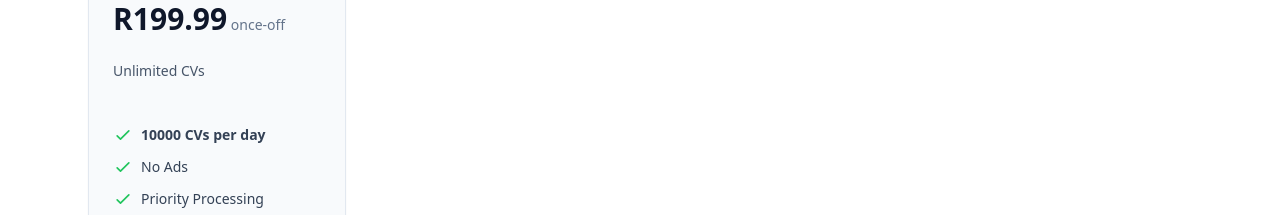
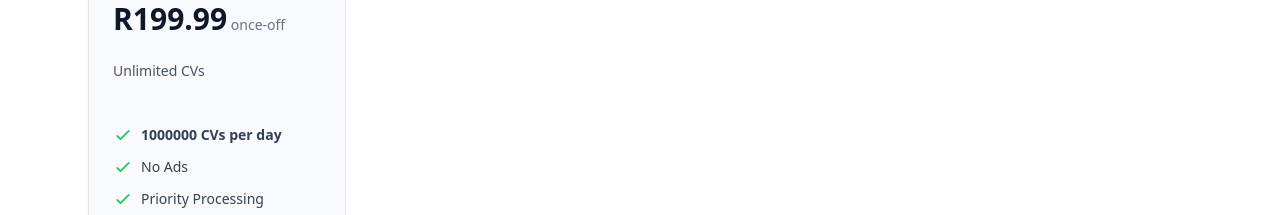
Before and after one commit to celemqhele/cvtailorpro, a React (Vite) app: page / in a window 1280 px wide. Shown: the part 3040-3255 px from the top of the page. Built offline with nearby package versions, Linux system fonts and the light colour scheme; no server answers; the database is empty.

Commit message:
Add files via upload

```diff
--- a/components/Layout.tsx
+++ b/components/Layout.tsx
@@ -101,7 +101,7 @@ export const Layout: React.FC = () => {
 
     if (profile) {
         if (profile.email === 'mqhele03@gmail.com') {
-            planLimit = 10000;
+            planLimit = 1000000;
             isPaid = true;
             maxPlan = true;
         } else {
--- a/components/LimitReachedModal.tsx
+++ b/components/LimitReachedModal.tsx
@@ -79,7 +79,7 @@ export const LimitReachedModal: React.FC<LimitReachedModalProps> = ({
                 )}
 
                 {isMaxPlan && (
-                  <p className="text-[10px] text-slate-400">You are on the highest tier. Limit reached (10,000).</p>
+                  <p className="text-[10px] text-slate-400">You are on the highest tier. Limit reached.</p>
                 )}
 
                 <button
--- a/services/subscriptionService.ts
+++ b/services/subscriptionService.ts
@@ -15,7 +15,7 @@ export const PLANS: SubscriptionPlan[] = [
   { id: 'tier_1', name: 'Starter', price: 19.99, durationDays: 30, dailyLimit: 5, description: '5 CVs / Day' },
   { id: 'tier_2', name: 'Growth', price: 39.99, durationDays: 30, dailyLimit: 10, description: '10 CVs / Day' },
   { id: 'tier_3', name: 'Pro', price: 99.99, durationDays: 30, dailyLimit: 20, description: '20 CVs / Day' },
-  { id: 'tier_4', name: 'Unlimited', price: 199.99, durationDays: 30, dailyLimit: 10000, description: 'Unlimited CVs' },
+  { id: 'tier_4', name: 'Unlimited', price: 199.99, durationDays: 30, dailyLimit: 1000000, description: 'Unlimited CVs' },
 ];
 
 export const getPlanDetails = (planId: string) => {
```
